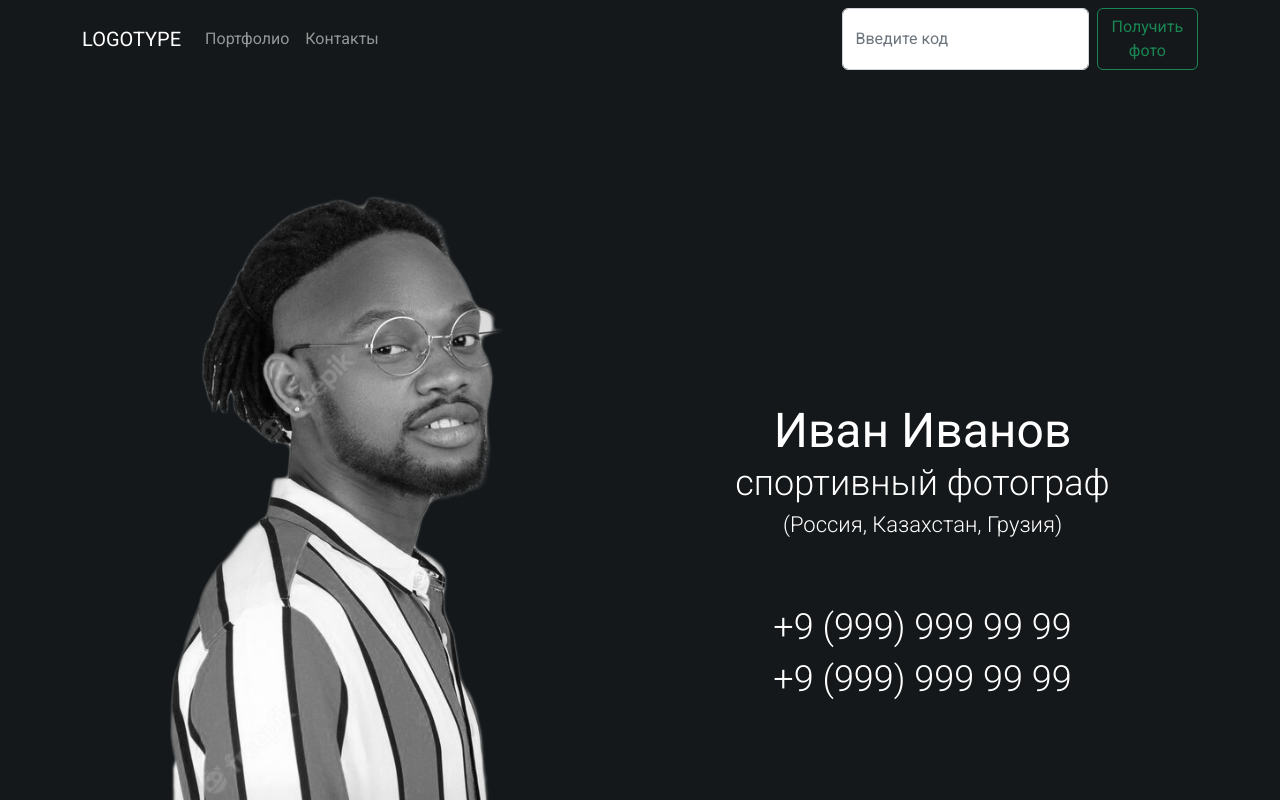
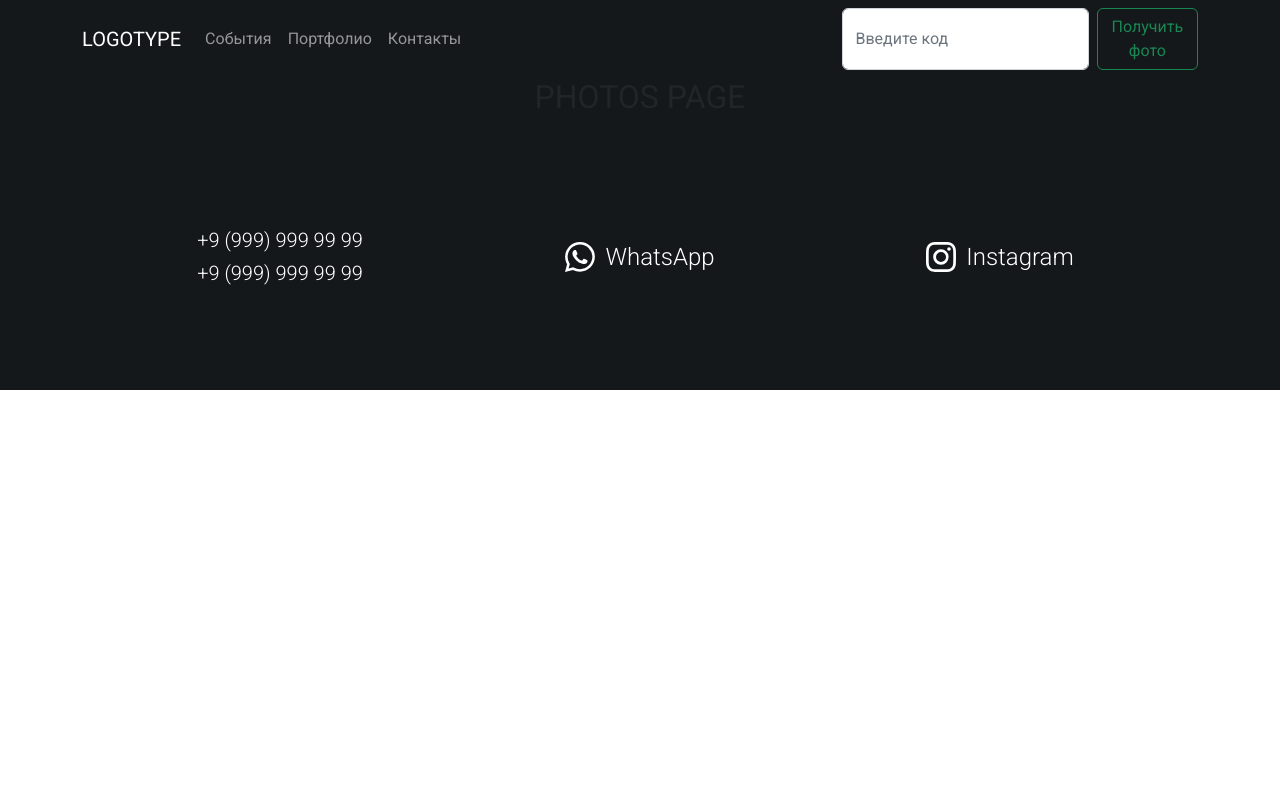
Before and after one commit to Jophkins/vit-br-photostudio, a React (Create React App) app: page /photos in a window 1280 px wide. Shown: the top 800 px of the page. Built offline with nearby package versions, Linux system fonts and the light colour scheme.

Commit message:
react router navbar navigation

```diff
--- a/package.json
+++ b/package.json
@@ -9,6 +9,7 @@
     "bootstrap": "^5.2.3",
     "react": "^18.2.0",
     "react-dom": "^18.2.0",
+    "react-router-dom": "^6.8.0",
     "react-scripts": "5.0.1",
     "sass": "^1.58.0",
     "web-vitals": "^2.1.4"
--- a/src/App.js
+++ b/src/App.js
@@ -3,23 +3,22 @@
 
 import './App.scss';
 
+import { BrowserRouter } from 'react-router-dom';
+import AppRouter from './components/AppRouter';
 import Navbar from './components/Navbar';
-import Portfolio from './components/Portfolio';
+import React from 'react';
 import Footer from './components/Footer';
-import Header from './components/Header';
 
 function App() {
   return (
     <div className="App">
-      <Navbar />
+      <BrowserRouter>
+        <Navbar />
 
-      <Header />
-      <hr />
+        <AppRouter />
 
-      <Portfolio />
-
-      <hr />
-      <Footer />
+        <Footer />
+      </BrowserRouter>
     </div>
   );
 }
--- /dev/null
+++ b/src/components/AppRouter/index.jsx
@@ -0,0 +1,17 @@
+import React from 'react';
+import { Route, Routes } from 'react-router-dom';
+import MainPage from '../../pages/MainPage';
+import EventsPage from '../../pages/EventsPage';
+import PhotosPage from '../../pages/PhotosPage';
+
+const AppRouter = () => {
+  return (
+    <Routes>
+      <Route path="/" element={<MainPage />} />
+      <Route path="/events" element={<EventsPage />} />
+      <Route path="/photos" element={<PhotosPage />} />
+    </Routes>
+  );
+};
+
+export default AppRouter;
--- a/src/components/Navbar/index.jsx
+++ b/src/components/Navbar/index.jsx
@@ -1,6 +1,17 @@
 import React from 'react';
+import { Link, useNavigate } from 'react-router-dom';
 
 const Navbar = () => {
+  const [inputValue, setInputValue] = React.useState('');
+  const navigate = useNavigate();
+
+  const formNavigate = () => {
+    navigate('photos');
+  };
+
+  const inputHandler = (event) => {
+    setInputValue(event.target.value);
+  };
   const scrollToElement = (element) => {
     const section = document.querySelector(`.${element}`);
     section.scrollIntoView({ behavior: 'smooth', block: 'start' });
@@ -9,9 +20,9 @@
   return (
     <nav className="navbar navbar-expand-lg bg-body-tertiary navbar-dark">
       <div className="container">
-        <a className="navbar-brand" href="#">
+        <Link className="navbar-brand" to="/">
           LOGOTYPE
-        </a>
+        </Link>
         <button
           className="navbar-toggler"
           type="button"
@@ -25,10 +36,14 @@
         <div className="collapse navbar-collapse" id="navbarSupportedContent">
           <ul className="navbar-nav me-auto mb-2 mb-lg-0">
             <li className="nav-item">
+              <Link className="nav-link" to="/events">
+                События
+              </Link>
+            </li>
+            <li className="nav-item">
               <span
                 onClick={() => scrollToElement('portfolio')}
-                className="nav-link"
-                aria-current="page">
+                className="nav-link">
                 Портфолио
               </span>
             </li>
@@ -40,8 +55,13 @@
               </span>
             </li>
           </ul>
-          <form className="d-flex">
-            <input className="form-control me-2" placeholder="Введите код" />
+          <form className="d-flex" onSubmit={formNavigate}>
+            <input
+              className="form-control me-2"
+              onChange={inputHandler}
+              value={inputValue}
+              placeholder="Введите код"
+            />
             <button className="btn btn-outline-success" type="submit">
               Получить фото
             </button>
--- /dev/null
+++ b/src/pages/EventsPage/EventsPage.module.scss
@@ -0,0 +1,5 @@
+.events {
+  height: 80vh;
+  margin-top: 75px;
+  color: #FFFFFF;
+}
--- /dev/null
+++ b/src/pages/EventsPage/index.jsx
@@ -0,0 +1,13 @@
+import React from 'react';
+
+import styles from './EventsPage.module.scss';
+
+const EventsPage = () => {
+  return (
+    <section className={styles.events}>
+      <h2>События</h2>
+    </section>
+  );
+};
+
+export default EventsPage;
--- /dev/null
+++ b/src/pages/MainPage/index.jsx
@@ -0,0 +1,17 @@
+import React from 'react';
+import Header from '../../components/Header';
+import Portfolio from '../../components/Portfolio';
+
+const MainPage = () => {
+  return (
+    <>
+      <Header />
+      <hr />
+
+      <Portfolio />
+      <hr />
+    </>
+  );
+};
+
+export default MainPage;
--- /dev/null
+++ b/src/pages/PhotosPage/index.jsx
@@ -0,0 +1,11 @@
+import React from 'react';
+
+const PhotosPage = () => {
+  return (
+    <div>
+      <h2>PHOTOS PAGE</h2>
+    </div>
+  );
+};
+
+export default PhotosPage;
```
Also changed, not shown: 1 other file (tests, documents, lock files or other folders).
